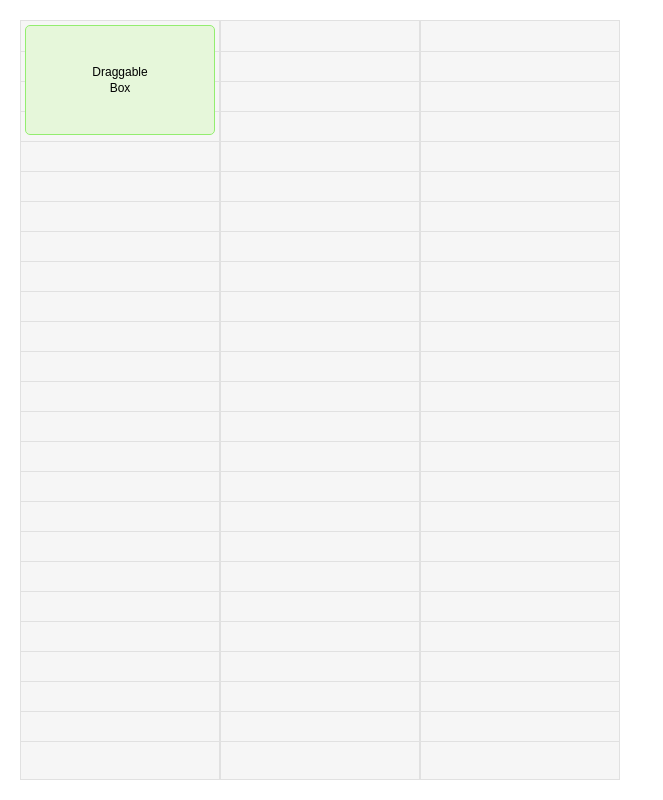
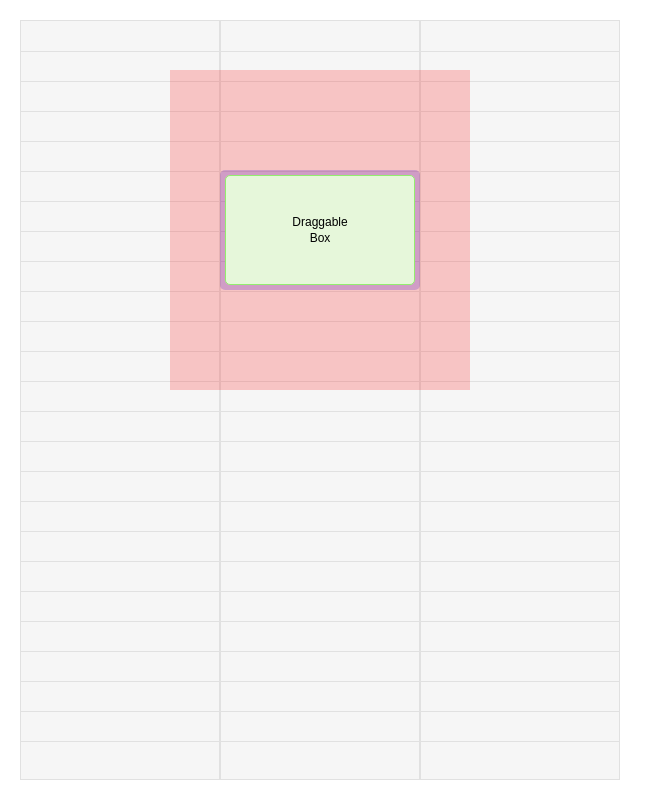
Before and after one commit to hirorec/draggable-mock, a Next.js app: page / in a window 1280 px wide. Shown: the whole page, without its empty margins (0-663 px from the left). Built offline with nearby package versions, Linux system fonts and the light colour scheme.

Commit message:
移動調整

```diff
--- a/src/components/BoxContainer/index.tsx
+++ b/src/components/BoxContainer/index.tsx
@@ -10,11 +10,12 @@ import styles from './index.module.scss';
 import { BoxOverlay } from '../BoxOverlay';
 
 type Props = {
+  stepBasePosition: Position;
   width: number;
   step: Step;
 };
 
-export const BoxContainer: React.FC<Props> = ({ step, width }) => {
+export const BoxContainer: React.FC<Props> = ({ step, width, stepBasePosition }) => {
   const [boxHeight, setBoxHeight] = useState(STEP.Y * 4);
   const [overlayVisible, setOverlayVisible] = useState(false);
   const [overlayBoxHeight, setOverlayBoxHeight] = useState(STEP.Y * 4);
@@ -85,6 +86,7 @@ export const BoxContainer: React.FC<Props> = ({ step, width }) => {
         width={width}
         height={boxHeight}
         step={step}
+        stepBasePosition={stepBasePosition}
         resizeMode={resizeMode}
         onUpdateDragging={handleUpdateDragging}
         onUpdatePosition={handleUpdatePosition}
@@ -97,6 +99,7 @@ export const BoxContainer: React.FC<Props> = ({ step, width }) => {
           width={width}
           height={boxHeight}
           step={step}
+          stepBasePosition={stepBasePosition}
           shadowVisible={isDragging}
           onResizeHeight={handleResizeBox}
           onUpdateResizeMode={handleUpdateResizeMode}
--- a/src/components/DraggableBox/index.module.scss
+++ b/src/components/DraggableBox/index.module.scss
@@ -1,4 +1,5 @@
 .box {
   position: absolute;
   border-radius: 5px;
+  background-color: rgba(blue, 0.2);
 }
--- a/src/components/DraggableBox/index.tsx
+++ b/src/components/DraggableBox/index.tsx
@@ -1,6 +1,8 @@
 import { CSS } from '@dnd-kit/utilities';
 import clsx from 'clsx';
 import React, { useCallback, useEffect, useMemo, useRef, useState } from 'react';
+
+import { STEP } from '@/const';
 
 import styles from './index.module.scss';
 
@@ -12,6 +14,7 @@ type Props = {
   step: Step;
   resizeMode: boolean;
   children: React.ReactNode;
+  stepBasePosition: Position;
   onUpdateDragging: (isDragging: boolean) => void;
   onUpdatePosition: (position: Position) => void;
   onDragEnd: (position: Position) => void;
@@ -24,16 +27,24 @@ type Transform = {
   scaleY: number;
 };
 
-const initialTransform = {
-  x: 0,
-  y: 0,
-  scaleX: 1,
-  scaleY: 1,
-};
-
-export const DraggableBox: React.FC<Props> = ({ width, height, step, resizeMode, children, onUpdateDragging, onUpdatePosition, onDragEnd }) => {
+export const DraggableBox: React.FC<Props> = ({
+  width,
+  height,
+  step,
+  resizeMode,
+  children,
+  stepBasePosition,
+  onUpdateDragging,
+  onUpdatePosition,
+  onDragEnd,
+}) => {
   const boxRef = useRef<HTMLDivElement>(null);
-  const [transform, setTransform] = useState<Transform>(initialTransform);
+  const [transform, setTransform] = useState<Transform>({
+    x: STEP.X * stepBasePosition.x,
+    y: STEP.Y * stepBasePosition.y,
+    scaleX: 1,
+    scaleY: 1,
+  });
   const [mousePosition, setMousePosition] = useState<Position>({ x: 0, y: 0 });
   const [mouseMoveAmount, setMouseMoveAmount] = useState<Position>({ x: 0, y: 0 });
   const [isMouseDown, setIsMouseDown] = useState(false);
--- a/src/components/ResizableBox/index.module.scss
+++ b/src/components/ResizableBox/index.module.scss
@@ -2,7 +2,7 @@
   position: absolute;
   width: 100px;
   padding: 5px;
-  // background-color: rgba(red, 0.2);
+  background-color: rgba(red, 0.2);
 }
 
 .box {
--- a/src/components/ResizableBox/index.tsx
+++ b/src/components/ResizableBox/index.tsx
@@ -15,6 +15,7 @@ type Props = {
   height: number;
   step: Step;
   shadowVisible?: boolean;
+  stepBasePosition: Position;
   onResizeHeight: (direction: boolean) => void;
   onUpdateResizeMode: (resizeMode: boolean) => void;
 };
@@ -27,6 +28,7 @@ export const ResizableBox: React.FC<Props> = ({
   height,
   step,
   shadowVisible = false,
+  stepBasePosition,
   onResizeHeight,
   onUpdateResizeMode,
 }) => {
@@ -70,6 +72,7 @@ export const ResizableBox: React.FC<Props> = ({
 
       const box: HTMLDivElement = boxRef.current;
       const rect = box.getBoundingClientRect();
+
       const newMousePosition = {
         x: e.clientX - rect.x,
         y: e.clientY - rect.y,
--- a/src/pages/index.tsx
+++ b/src/pages/index.tsx
@@ -52,7 +52,7 @@ export default function Page() {
           </div>
         </div>
         <div className={clsx(styles.boxContainer)}>
-          <BoxContainer width={200} step={{ x: STEP.X, y: STEP.Y }} />
+          <BoxContainer width={200} step={{ x: STEP.X, y: STEP.Y }} stepBasePosition={{ x: 1, y: 5 }} />
         </div>
 
         {/* <div ref={columnRef} className={clsx(styles.column)}>
```
